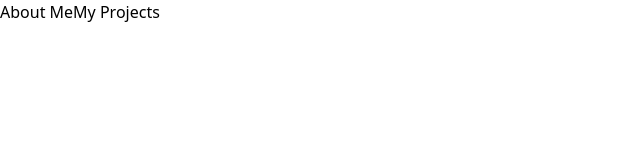
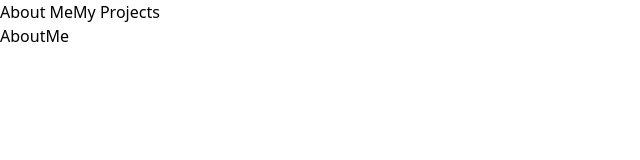
Before and after one commit to alexis00rod/MyPortfolio, a React (Vite) app: page / in a window 1280 px wide. Shown: the top 160 px of the page, without its empty margins (0-640 px from the left). Built offline with nearby package versions, Linux system fonts and the light colour scheme.

Commit message:
Corregui error en render components

```diff
--- a/src/main.jsx
+++ b/src/main.jsx
@@ -10,8 +10,8 @@ ReactDOM.createRoot(document.getElementById('root')).render(
     <BrowserRouter>
     <Routes>
       <Route path='/' element={<App />}>
-        <Route index element={AboutMe}/>
-        <Route path='/about-me' element={MyProjects} />
+        <Route index element={<AboutMe />}/>
+        <Route path='/about-me' element={<MyProjects />} />
       </Route>
     </Routes>
     </BrowserRouter>
```
